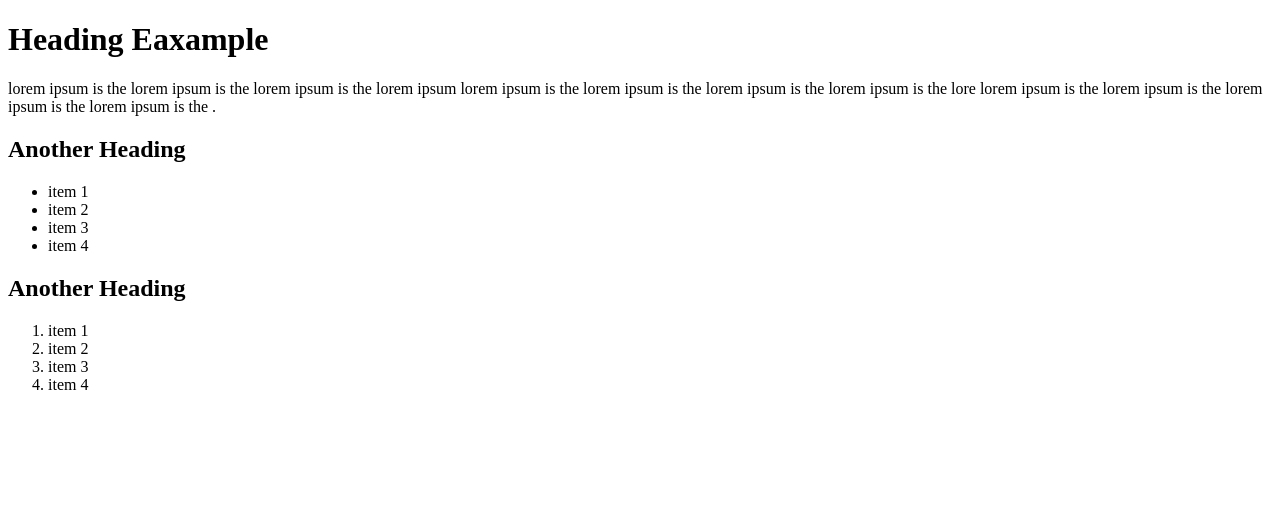
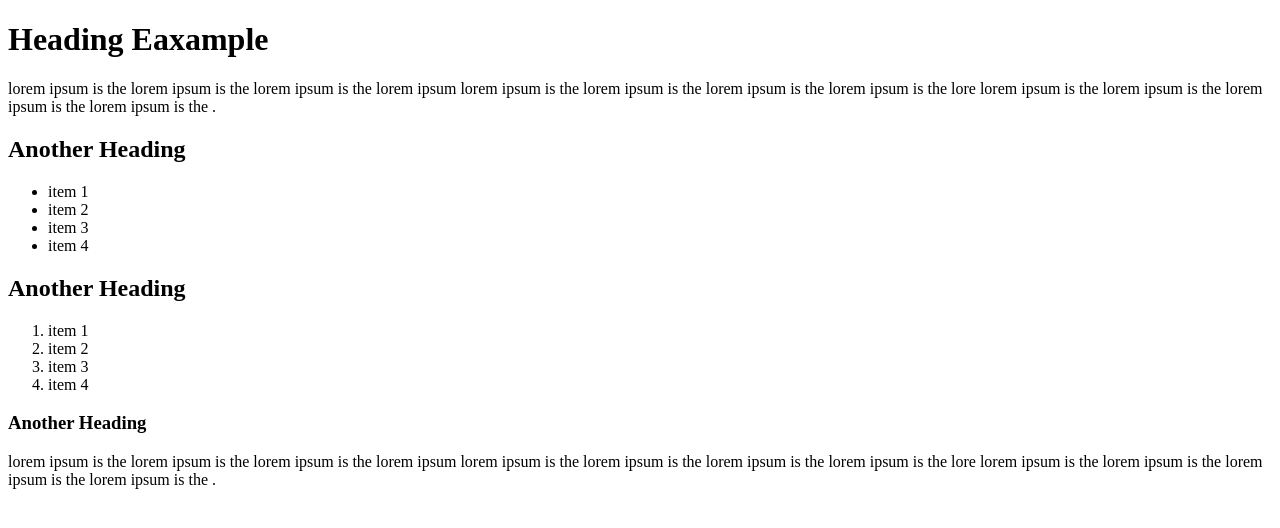
Before and after one commit to roeorr/WSD, a plain HTML site: page index.html in a window 1280 px wide. Drawn offline with Linux system fonts and the light colour scheme.

Commit message:
added more content

```diff
--- a/index.html
+++ b/index.html
@@ -22,5 +22,10 @@ lorem ipsum is the lorem ipsum is the lorem ipsum is the lorem ipsum is the .</p
 			<li>item 2</li>
 			<li>item 3</li>
 			<li>item 4</li>
+		</ol>
+		<h3>Another Heading</h3>
+		<p> lorem ipsum is the lorem ipsum is the lorem ipsum is the lorem ipsum
+lorem ipsum is the lorem ipsum is the lorem ipsum is the lorem ipsum is the lore
+lorem ipsum is the lorem ipsum is the lorem ipsum is the lorem ipsum is the .</p>
 	</body>
 </html>
```
